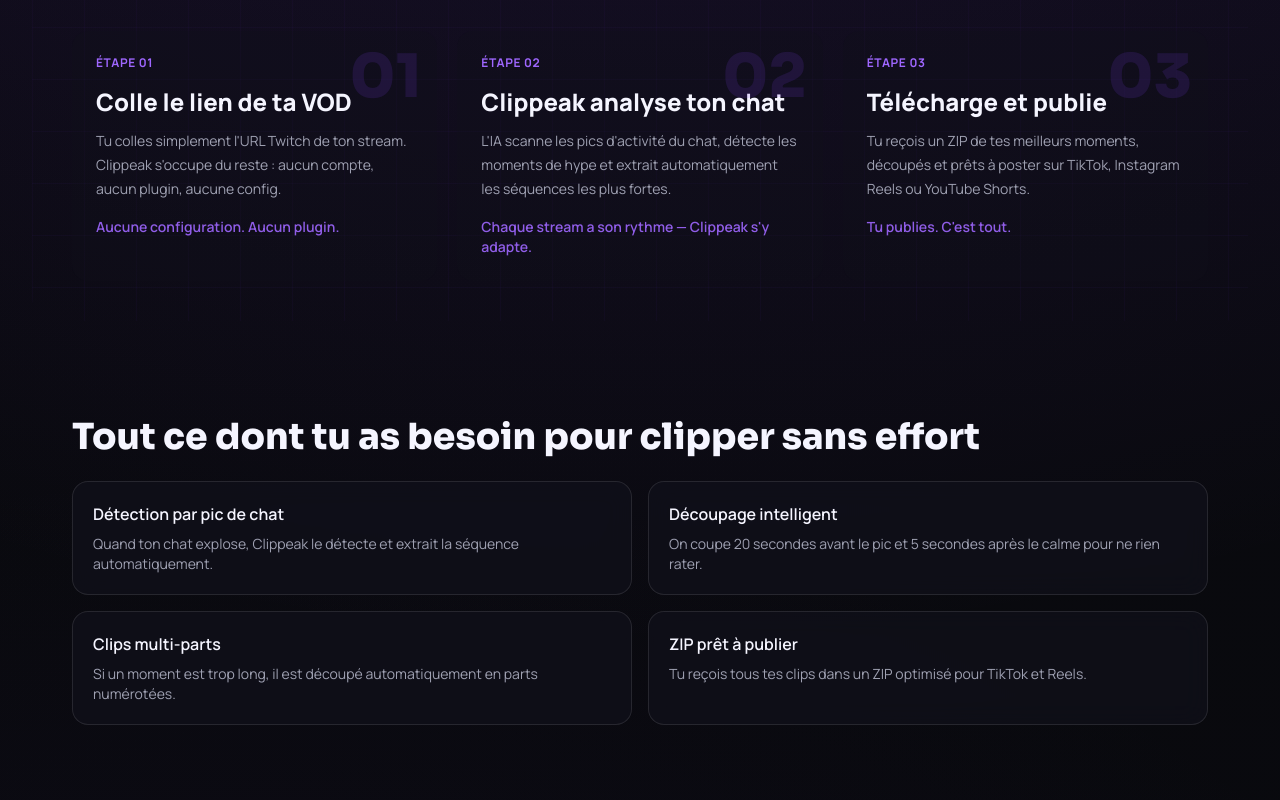
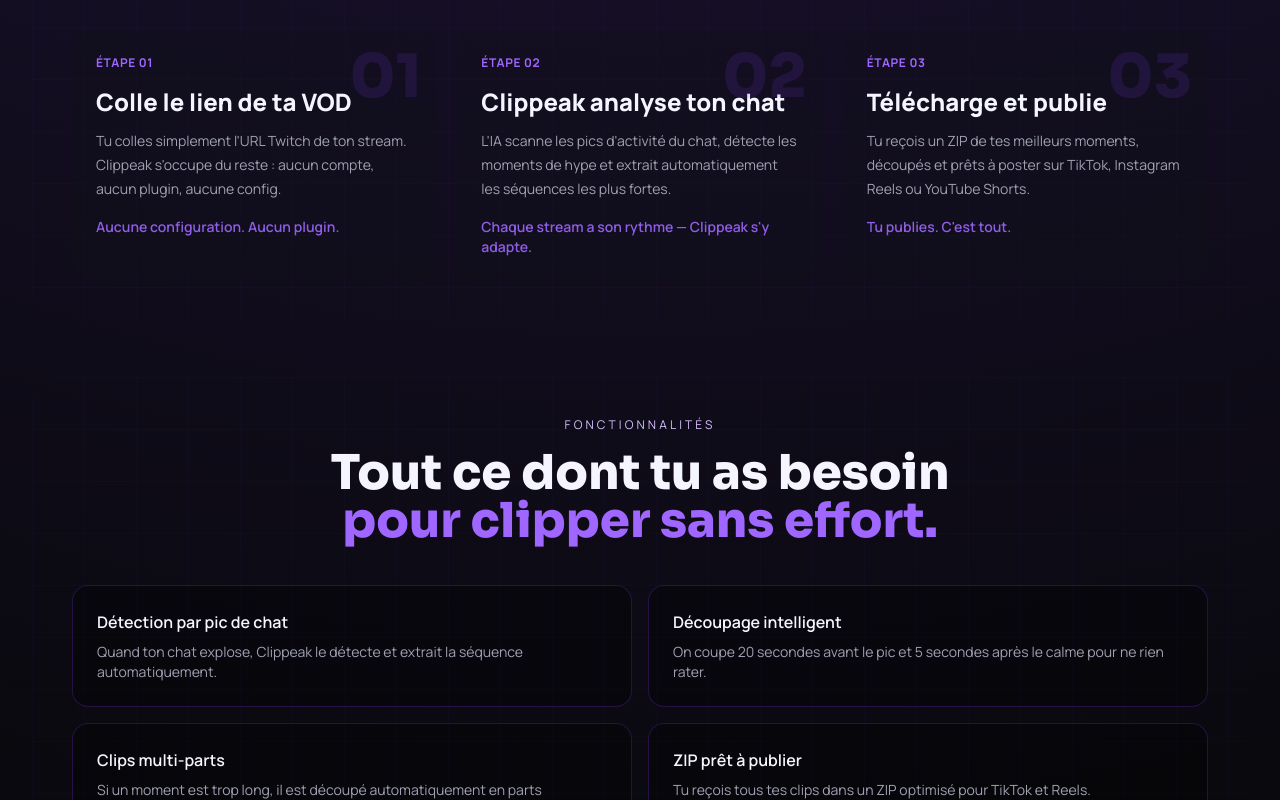
Before and after one commit to JeremieN6/clippeak, a Nuxt app: page / in a window 1280 px wide. Shown: the part 2000-2800 px from the top of the page. Built offline with nearby package versions, Linux system fonts and the light colour scheme.

Commit message:
Enhance landing pages with improved UI elements and updated FAQ content

```diff
--- a/app/assets/css/main.css
+++ b/app/assets/css/main.css
@@ -30,3 +30,9 @@
 .card-surface {
   @apply bg-clippeak-surface/65 border border-white/10 backdrop-blur-md rounded-2xl;
 }
+
+@layer utilities {
+  .text-clippeak-violetLight\/80 {
+    color: rgb(215 190 255);
+  }
+}
--- a/app/components/landing/sections/LandingFaq.vue
+++ b/app/components/landing/sections/LandingFaq.vue
@@ -19,8 +19,8 @@
     a: 'Non. Tes clips sont disponibles au téléchargement pendant 30 minutes après génération, puis tout est supprimé de nos serveurs.'
   },
   {
-    q: 'C est gratuit ?',
-    a: 'Oui, complètement gratuit pendant la période de beta.'
+    q: 'C’est gratuit ?',
+    a: 'Oui, complètement gratuit pendant la période de bêta.'
   }
 ]
 
@@ -30,10 +30,14 @@
 </script>
 
 <template>
-  <section>
-    <h2 class="font-display text-3xl font-extrabold sm:text-4xl">Questions frequentes</h2>
+  <section class="relative overflow-hidden rounded-3xl px-6 py-10 sm:px-10"> <!-- bg-clippeak-surface/40 -->
+    <div class="absolute inset-0 bg-[linear-gradient(to_right,rgba(124,58,237,0.04)_1px,transparent_1px),linear-gradient(to_bottom,rgba(124,58,237,0.04)_1px,transparent_1px)] bg-[size:52px_52px]"></div>
 
-    <div class="mt-6 space-y-3">
+    <div class="relative">
+      <p class="text-center text-xs uppercase tracking-[0.26em] text-clippeak-violetLight/80">FAQ</p>
+      <h2 class="mt-4 text-center font-display text-4xl font-extrabold sm:text-5xl">Questions fréquentes</h2>
+
+      <div class="mx-auto mt-10 max-w-4xl space-y-3">
         <article v-for="(item, index) in faqs" :key="item.q" class="card-surface">
           <button class="flex w-full items-center justify-between px-5 py-4 text-left" @click="toggleFaq(index)">
             <span class="font-semibold">{{ item.q }}</span>
@@ -44,5 +48,6 @@
           </div>
         </article>
       </div>
+    </div>
   </section>
 </template>
--- a/app/components/landing/sections/LandingFeatures.vue
+++ b/app/components/landing/sections/LandingFeatures.vue
@@ -1,27 +1,35 @@
 <template>
-  <section class="rounded-3xl px-6 py-10 sm:px-10"> <!-- bg-clippeak-surface/40 -->
-    <h2 class="font-display text-3xl font-extrabold sm:text-4xl">Tout ce dont tu as besoin pour clipper sans effort</h2>
+  <section class="relative overflow-hidden rounded-3xl px-6 py-10 sm:px-10"> <!-- bg-clippeak-surface/40 -->
+    <div class="absolute inset-0 bg-[linear-gradient(to_right,rgba(124,58,237,0.04)_1px,transparent_1px),linear-gradient(to_bottom,rgba(124,58,237,0.04)_1px,transparent_1px)] bg-[size:52px_52px]"></div>
 
-    <div class="mt-6 grid gap-4 md:grid-cols-2">
-      <article class="card-surface p-5">
+    <div class="relative">
+      <p class="text-center text-xs uppercase tracking-[0.26em] text-clippeak-violetLight/80">Fonctionnalités</p>
+      <h2 class="mt-4 text-center font-display text-4xl font-extrabold leading-tight sm:text-5xl">
+        Tout ce dont tu as besoin
+        <span class="block text-clippeak-violetLight">pour clipper sans effort.</span>
+      </h2>
+
+      <div class="mt-10 grid gap-4 md:grid-cols-2">
+      <article class="rounded-2xl border border-clippeak-violet/25 bg-black/30 p-6">
         <h3 class="font-semibold">Détection par pic de chat</h3>
         <p class="mt-2 text-sm text-clippeak-muted">Quand ton chat explose, Clippeak le détecte et extrait la séquence automatiquement.</p>
       </article>
 
-      <article class="card-surface p-5">
+      <article class="rounded-2xl border border-clippeak-violet/25 bg-black/30 p-6">
         <h3 class="font-semibold">Découpage intelligent</h3>
         <p class="mt-2 text-sm text-clippeak-muted">On coupe 20 secondes avant le pic et 5 secondes après le calme pour ne rien rater.</p>
       </article>
 
-      <article class="card-surface p-5">
+      <article class="rounded-2xl border border-clippeak-violet/25 bg-black/30 p-6">
         <h3 class="font-semibold">Clips multi-parts</h3>
         <p class="mt-2 text-sm text-clippeak-muted">Si un moment est trop long, il est découpé automatiquement en parts numérotées.</p>
       </article>
 
-      <article class="card-surface p-5">
+      <article class="rounded-2xl border border-clippeak-violet/25 bg-black/30 p-6">
         <h3 class="font-semibold">ZIP prêt à publier</h3>
         <p class="mt-2 text-sm text-clippeak-muted">Tu reçois tous tes clips dans un ZIP optimisé pour TikTok et Reels.</p>
       </article>
+      </div>
     </div>
   </section>
 </template>
--- a/app/components/landing/sections/LandingInteractiveFlow.vue
+++ b/app/components/landing/sections/LandingInteractiveFlow.vue
@@ -132,8 +132,8 @@
   const JSZip = (await import('jszip')).default
   const zip = new JSZip()
   zip.file(
-    'readme.txt',
-    "Clippeak est en cours de développement. Merci d'avoir testé ! Tes clips seront bientôt réels. Laisse-nous ton email ci-dessous pour être prévenu en avant-première."
+    'OUVRE-IMPORTANT.txt',
+    "Déjà merci d'avoir ouvert. Dans ce .zip tu trouveras une liste de clip pré sélectionné pour illustré jusqu'au bout le processus. Clippeak est en cours de développement. Merci d'avoir testé ! Tes clips seront bientôt réels. Laisse-nous ton email pour être prévenu en avant-première."
   )
 
   const blob = await zip.generateAsync({ type: 'blob' })
--- a/app/components/landing/sections/LandingTestimonials.vue
+++ b/app/components/landing/sections/LandingTestimonials.vue
@@ -25,10 +25,14 @@
 </script>
 
 <template>
-  <section>
-    <h2 class="font-display text-3xl font-extrabold sm:text-4xl">Ce que les streameurs en disent</h2>
+  <section class="relative overflow-hidden rounded-3xl px-6 py-10 sm:px-10"> <!-- bg-clippeak-surface/40 -->
+    <div class="absolute inset-0 bg-[linear-gradient(to_right,rgba(124,58,237,0.04)_1px,transparent_1px),linear-gradient(to_bottom,rgba(124,58,237,0.04)_1px,transparent_1px)] bg-[size:52px_52px]"></div>
 
-    <div class="mt-6 grid gap-4 md:grid-cols-3">
+    <div class="relative">
+      <p class="text-center text-xs uppercase tracking-[0.26em] text-clippeak-violetLight/80">Témoignages</p>
+      <h2 class="mt-4 text-center font-display text-4xl font-extrabold sm:text-5xl">Ce que les streameurs en disent</h2>
+
+      <div class="mt-10 grid gap-4 md:grid-cols-3">
         <article v-for="item in testimonials" :key="item.handle" class="card-surface p-5">
           <div class="mb-3 flex items-center gap-3">
             <img :src="item.avatar" :alt="`Avatar de ${item.name}`" class="h-10 w-10 rounded-full object-cover">
@@ -42,6 +46,7 @@
         </article>
       </div>
 
-    <p class="mt-3 text-xs text-clippeak-muted">Temoignages beta testeurs</p>
+      <p class="mt-4 text-center text-xs text-clippeak-muted">Témoignages bêta testeurs</p>
+    </div>
   </section>
 </template>
--- a/app/pages/try-now.vue
+++ b/app/pages/try-now.vue
@@ -6,6 +6,8 @@
 const navLinks = [
   { href: '/', label: 'Accueil' },
   { href: '/#features', label: 'Benefices' },
+  { href: '/#how-it-works', label: 'Comment ça marche' },
+  { href: '/#offers', label: 'Offres' },
   { href: '/#testimonials', label: 'Temoignages' },
   { href: '/#faq', label: 'FAQ' }
 ]
```
Lines whose indentation alone changed are shown as unchanged.
